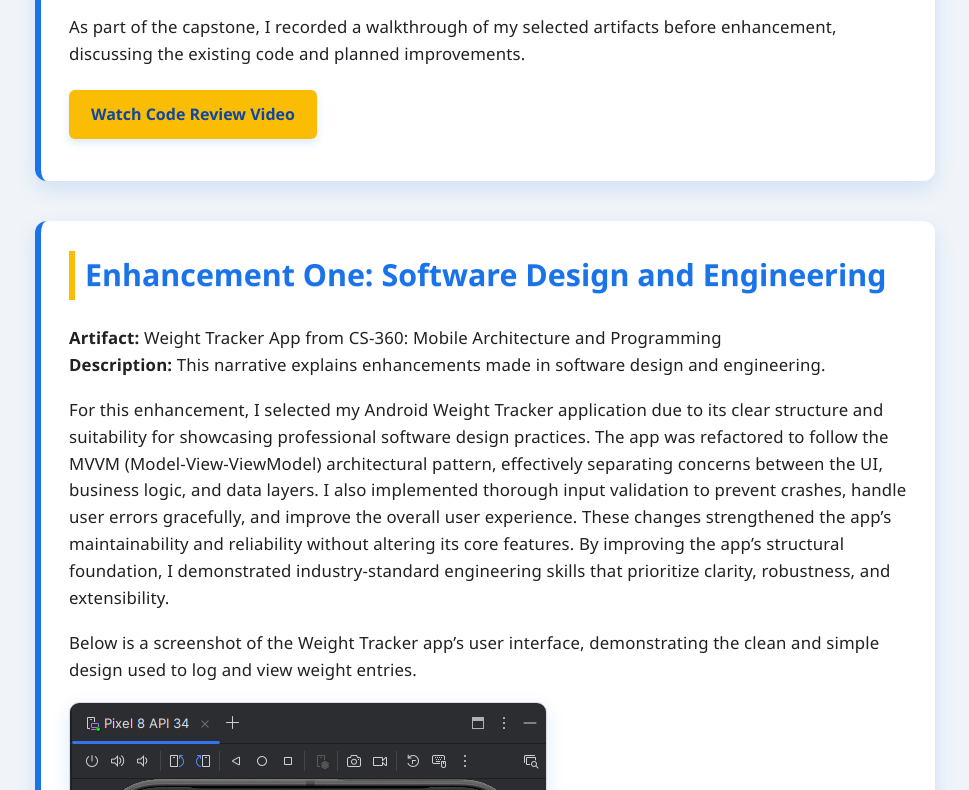
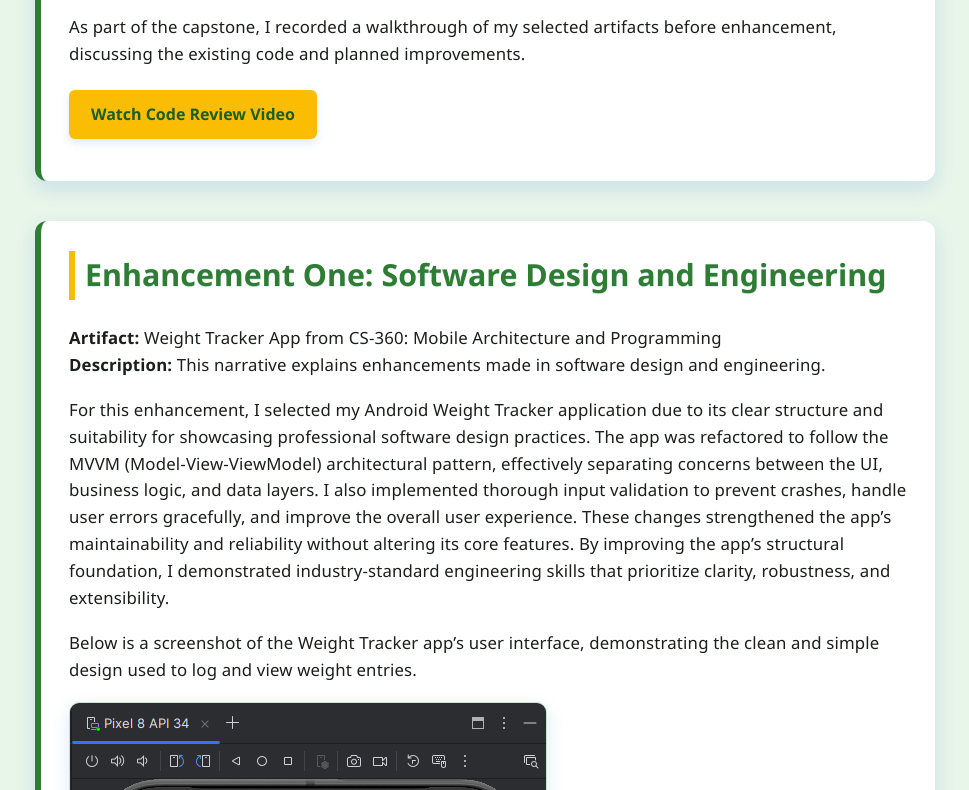
Before and after one commit to jorgoexe/ePortfolio-CS-499, a plain HTML site: page index.html in a window 1280 px wide. Shown: the part 613-1403 px from the top of the page, without its empty margins (155-1124 px from the left). Drawn offline with Linux system fonts and the light colour scheme.

Commit message:
Update index.html

```diff
--- a/index.html
+++ b/index.html
@@ -5,15 +5,15 @@
   <title>Jorgo's CS-499 ePortfolio</title>
   <style>
     :root {
-      --primary: #1a73e8;
-      --primary-dark: #0d47a1;
-      --secondary: #34a853;
+      --primary: #2e7d32;
+      --primary-dark: #1b5e20;
+      --secondary: #66bb6a;
       --accent: #fbbc04;
-      --background: #f0f4f8;
-      --text: #202124;
+      --background: #e8f5e9;
+      --text: #1b1f1b;
       --text-light: #5f6368;
       --card-bg: #ffffff;
-      --border: #dadce0;
+      --border: #c8e6c9;
       --shadow-light: rgba(26, 115, 232, 0.15);
       --shadow-strong: rgba(13, 71, 161, 0.25);
     }
```
